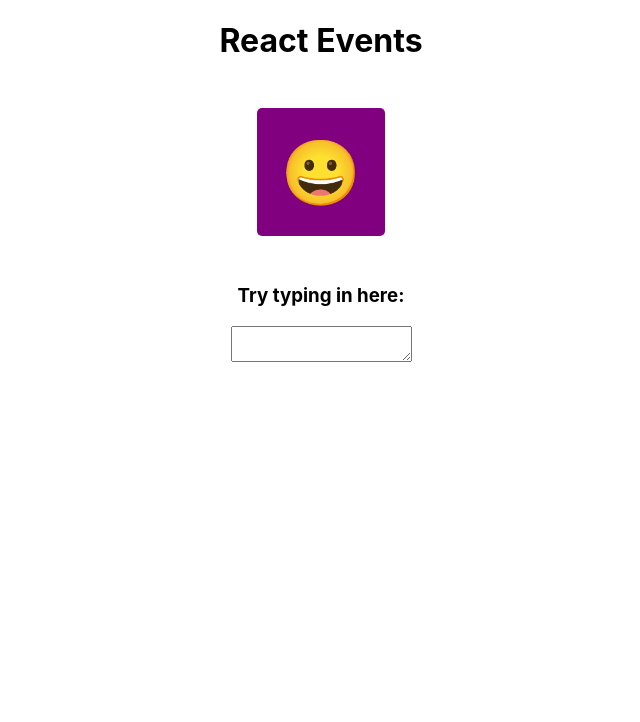
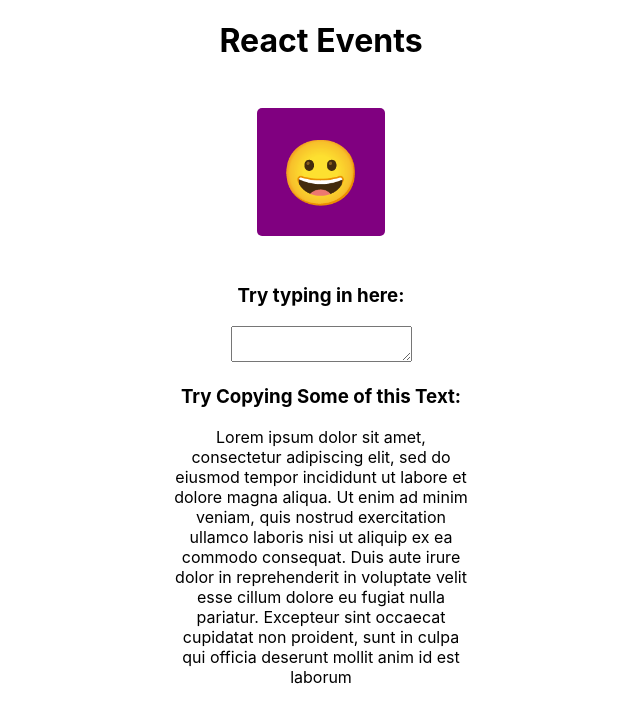
Before and after one commit to cdsalty/reactEvents, a React (Create React App) app: page / in a window 1280 px wide. Shown: the top 722 px of the page, without its empty margins (319-959 px from the left). Built offline with nearby package versions, Linux system fonts and the light colour scheme.

Commit message:
wrapped it  up, onClick, onKeyUp, onMouseEnter, onCopy

```diff
--- a/src/App.js
+++ b/src/App.js
@@ -1,6 +1,7 @@
 import React, { Component } from 'react';
 import WiseSquare from './WiseSquare';
 import AnnoyingForm from './AnnoyingForm';
+import CopyDemo from './CopyDemo';
 import './App.css';
 
 
@@ -12,6 +13,7 @@
         <h1>React Events</h1>
         <WiseSquare />
         <AnnoyingForm />
+        <CopyDemo />
       </div>
     );
   }
--- /dev/null
+++ b/src/CopyDemo.js
@@ -0,0 +1,25 @@
+import React, { Component } from "react";
+
+class CopyDemo extends Component {
+  handleCopy(){
+      alert("You copyright infringer!");
+  }
+  render() {
+    return (
+      <div>
+        <h3>Try Copying Some of this Text: </h3>
+        <section
+          style={{ width: "300px", display: "inline-block" }} onCopy={this.handleCopy}>
+          Lorem ipsum dolor sit amet, consectetur adipiscing elit, sed do
+          eiusmod tempor incididunt ut labore et dolore magna aliqua. Ut enim ad
+          minim veniam, quis nostrud exercitation ullamco laboris nisi ut
+          aliquip ex ea commodo consequat. Duis aute irure dolor in
+          reprehenderit in voluptate velit esse cillum dolore eu fugiat nulla
+          pariatur. Excepteur sint occaecat cupidatat non proident, sunt in
+          culpa qui officia deserunt mollit anim id est laborum
+        </section>
+      </div>
+    );
+  }
+}
+export default CopyDemo;
```
